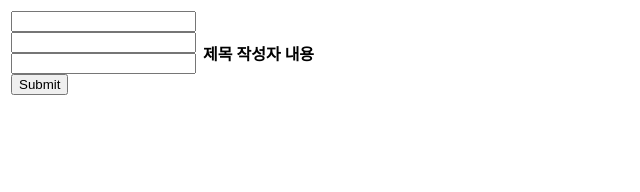
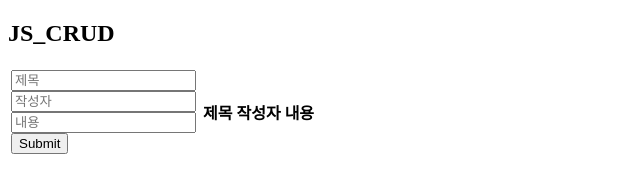
Before and after one commit to mooh2jj/js_board_pure, a plain HTML site: page index.html in a window 1280 px wide. Shown: the whole page, without its empty margins (0-640 px from the left). Drawn offline with Linux system fonts and the light colour scheme.

```diff
--- a/index.html
+++ b/index.html
@@ -8,18 +8,19 @@
 
 </head>
 <body>
+    <h2>JS_CRUD</h2>
     <table>
         <tr>
             <td>
                 <form onsubmit="event.preventDefault();onFormSubmit();" autocomplete="off">
                     <div>
-                        <input type="text" name="title" id="title">
+                        <input type="text" name="title" id="title" placeholder="제목">
                     </div>
                     <div>
-                        <input type="text" name="writer" id="writer">
+                        <input type="text" name="writer" id="writer" placeholder="작성자">
                     </div>
                     <div>
-                        <input type="text" name="content" id="content"">
+                        <input type="text" name="content" id="content" placeholder="내용">
                     </div>
                     <div  class="form-action-buttons">
                         <input type="submit" value="Submit">
```
